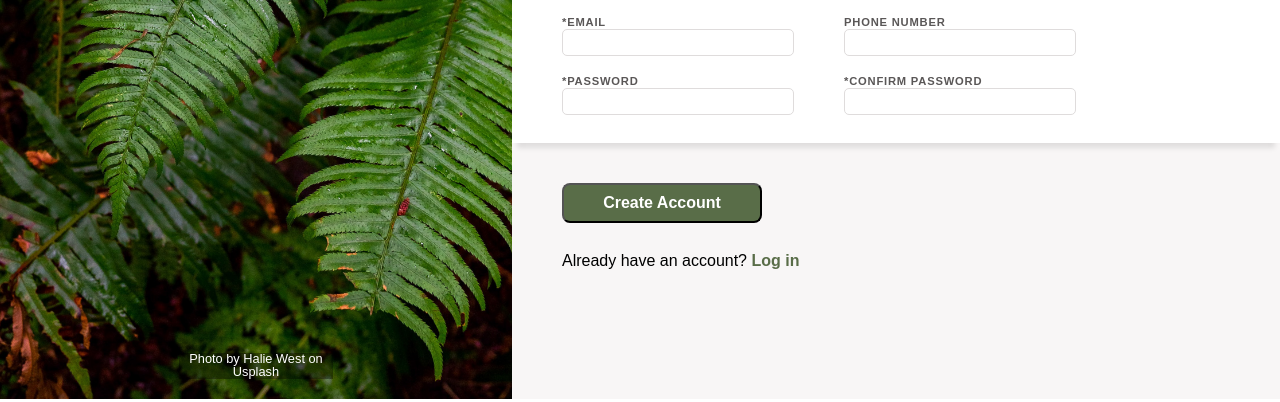
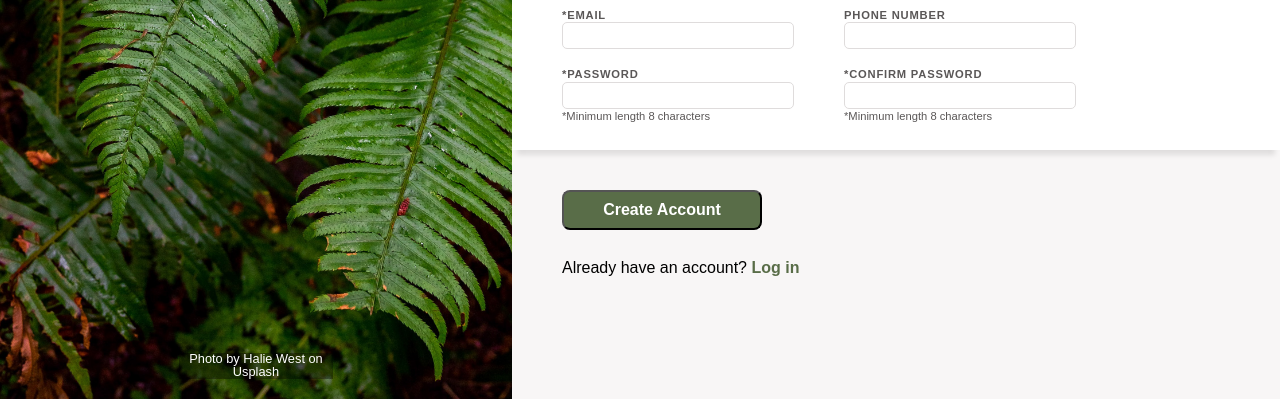
Before and after one commit to milliani85/sign-up-form, a plain HTML site: page index.html in a window 1280 px wide. Shown: the part 401-803 px from the top of the page. Drawn offline with Linux system fonts and the light colour scheme.

Commit message:
Add min password length text

```diff
--- a/index.html
+++ b/index.html
@@ -37,7 +37,7 @@
                     <label for="email">*EMAIL</label>
                     <input type="email" name="email" id="email" required>
                 </div>
-                <div class="input-container">
+                <div class="input-container password">
                     <label for="password">*PASSWORD</label>
                     <input type="password" name="password" id="password" minlength="8" required>
                 </div>
@@ -51,7 +51,7 @@
                     <label for="tel">PHONE NUMBER</label>
                     <input type="tel" name="tel" id="tel">
                 </div>
-                <div class="input-container">
+                <div class="input-container password">
                     <label for="confirm-password">*CONFIRM PASSWORD</label>
                     <input type="password" name="confirm-password" id="confirm-password" minlength="8" required>
                 </div>
--- a/styles.css
+++ b/styles.css
@@ -196,6 +196,14 @@ button:hover {
     padding: 0 0 0 50px;
 }
 
+.password::after {
+    content: "*Minimum length 8 characters";
+    font-family: Arial, Helvetica, sans-serif;
+    font-size: 0.7rem;
+    color: rgb(90, 87, 87);
+    padding-top: 2px;
+}
+
 p > span {
     color:#596D48;
     font-weight: 600;
```
